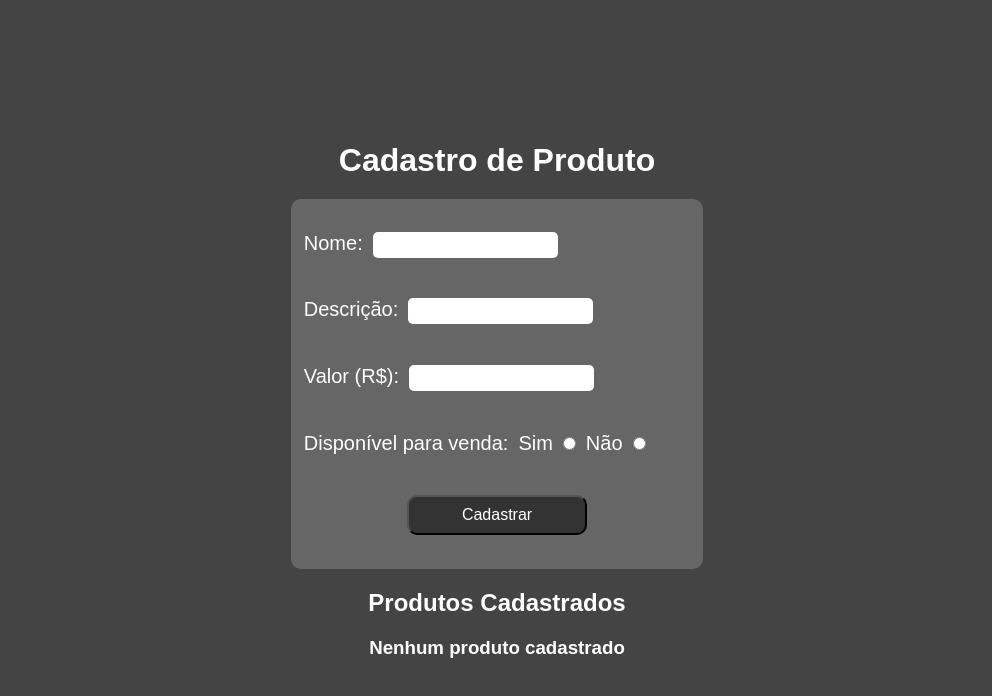
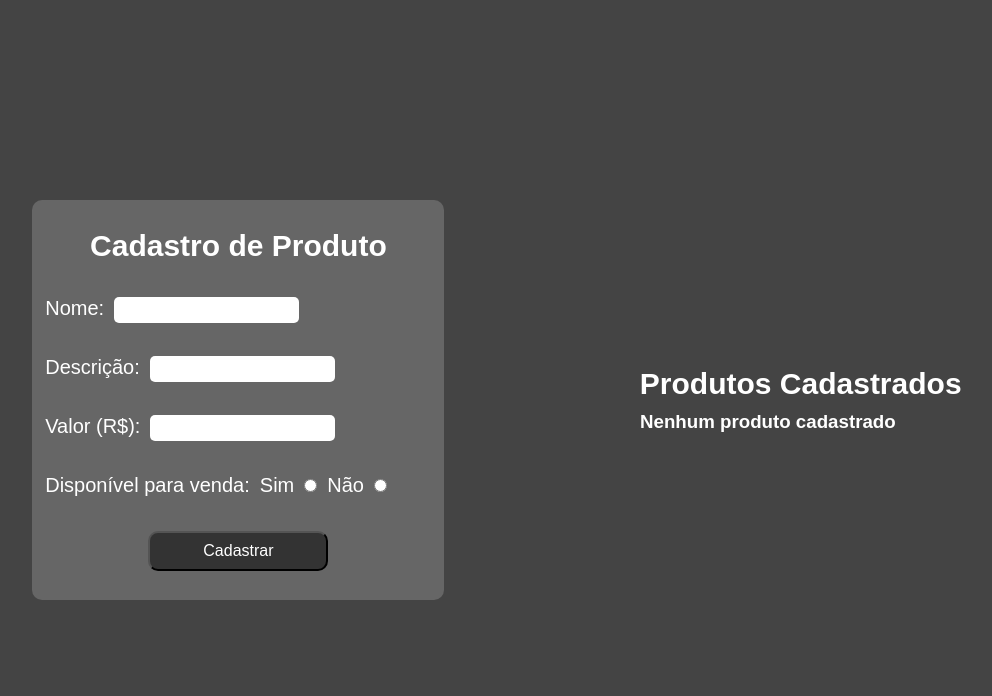
Before and after one commit to MauricioTdM/cadastro-de-produto, a React (Vite) app: page / in a window 1280 px wide. Shown: the top 696 px of the page, without its empty margins (143-1135 px from the left). Built offline with nearby package versions, Linux system fonts and the light colour scheme.

Commit message:
feat: Adding Style to the main page

```diff
--- a/src/App.jsx
+++ b/src/App.jsx
@@ -15,7 +15,6 @@ export default function App() {
     return(
         <>
             <main>
-                <h1>Cadastro de Produto</h1>
                 <Form onFormSubmit={handleFormSubmit}/>
                 <DisplayProducts products={productList}/>
             </main>
--- a/src/Components/DisplayProducts/DisplayProducts.jsx
+++ b/src/Components/DisplayProducts/DisplayProducts.jsx
@@ -1,9 +1,11 @@
+import S from './DisplayProducts.module.scss'
+
 export default function MainPage({products}) {
     let dataProduct
 
     if (products.length !== 0) {
         dataProduct = (
-            <table>
+            <table className={S.mainTable}>
                 <thead>
                     <tr>
                         <th scope="col">Nome</th>
@@ -36,10 +38,11 @@ export default function MainPage({products}) {
 
     return(
         <>
-            <h2>Produtos Cadastrados</h2>
-
-            <section>
-                {dataProduct}
+            <section className={S.registeredProducts}>
+                <h2>Produtos Cadastrados</h2>
+                <div className={S.tableProducts}>
+                    {dataProduct}
+                </div>
             </section>
         </>
     )
--- /dev/null
+++ b/src/Components/DisplayProducts/DisplayProducts.module.scss
@@ -0,0 +1,13 @@
+.registeredProducts {
+    display: flex;
+    flex-direction: column;
+    gap: 10px;
+    text-align: center;
+    h2 {
+        font-size: 30px;
+    }
+}
+
+.tableProducts {
+    width: 20vw;
+}
--- a/src/Components/Form/Form.jsx
+++ b/src/Components/Form/Form.jsx
@@ -15,7 +15,8 @@ export default function Form({onFormSubmit}) {
 
     return(
         <>
-            <form className={S.Form} onSubmit={register}>
+            <form className={S.form} onSubmit={register}>
+                <h1>Cadastro de Produto</h1>
                 <section>
                     <label htmlFor="name">Nome:</label>
                     <input className={S.textInput} type="text" name="name"/>
--- a/src/Components/Form/Form.module.scss
+++ b/src/Components/Form/Form.module.scss
@@ -1,13 +1,17 @@
-.Form {
+.form {
     background-color: #666666;
     border-radius: 10px;
-    height: 370px;
+    height: 400px;
     width: 412px;
     display: flex;
     flex-direction: column;
     justify-content: space-around;
     padding: 1%;
     font-size: 20px;
+    h1 {
+        text-align: center;
+        font-size: 30px;
+    }
     section {
         display: flex;
         gap: 10px;
--- a/src/GlobalStyle/GlobalStyle.scss
+++ b/src/GlobalStyle/GlobalStyle.scss
@@ -9,9 +9,8 @@
 main {
     display: flex;
     height: 100vh;
-    flex-direction: column;
     align-items: center;
-    justify-content: center;
+    justify-content: space-evenly;
     gap: 20px;
     background-color: #444444;
     color: #FFFFFF;
```
Also changed, not shown: src/Components/DisplayProducts/DisplayProduct.module.scss (deleted).
